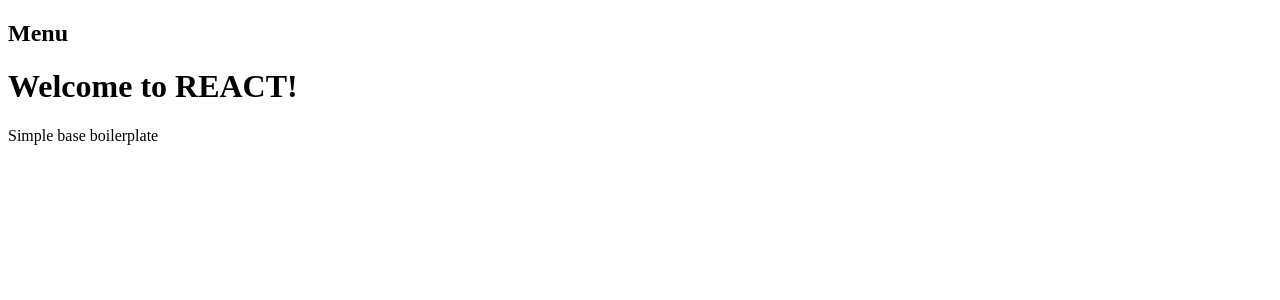
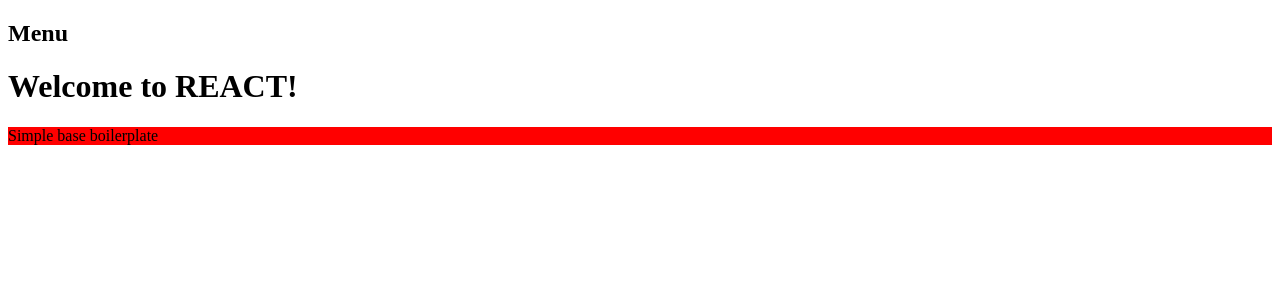
Before and after one commit to jqn/react-boilerplate, a React app: page / in a window 1280 px wide. Shown: the top 300 px of the page. Built offline with nearby package versions, Linux system fonts and the light colour scheme.

Commit message:
docs: added example style

```diff
--- a/src/containers/MainSection.js
+++ b/src/containers/MainSection.js
@@ -1,8 +1,8 @@
 import React from "react";
-import style from "./styles/MainSection.css";
+import "./styles/MainSection.css";
 
 const MainSection = () => (
-  <section className={style.panelDefault}>
+  <section className="container">
     <p>Simple base boilerplate</p>
   </section>
 );
--- a/src/containers/styles/MainSection.css
+++ b/src/containers/styles/MainSection.css
@@ -1,6 +1,3 @@
-.panelDefault {
-  border-color: #ddd;
+.container {
+  background-color: red;
 }
-.panelBody {
-  padding: 15px;
-}
```
